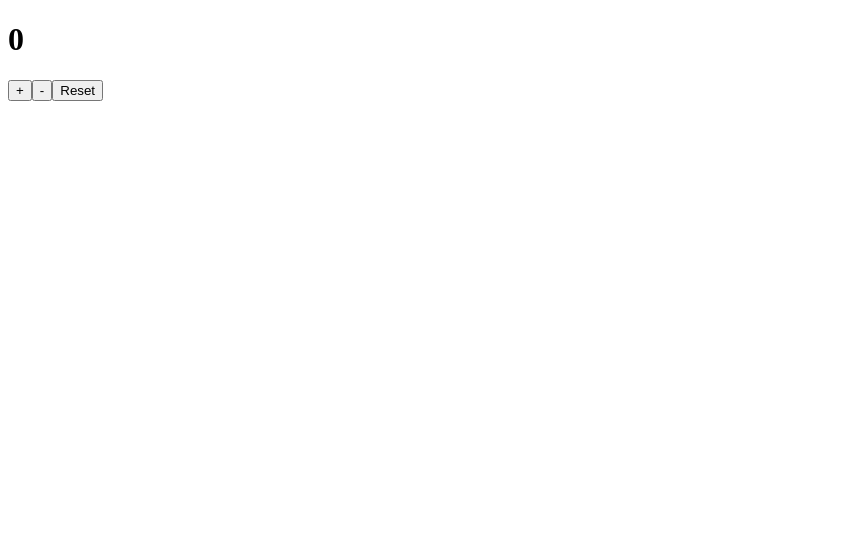
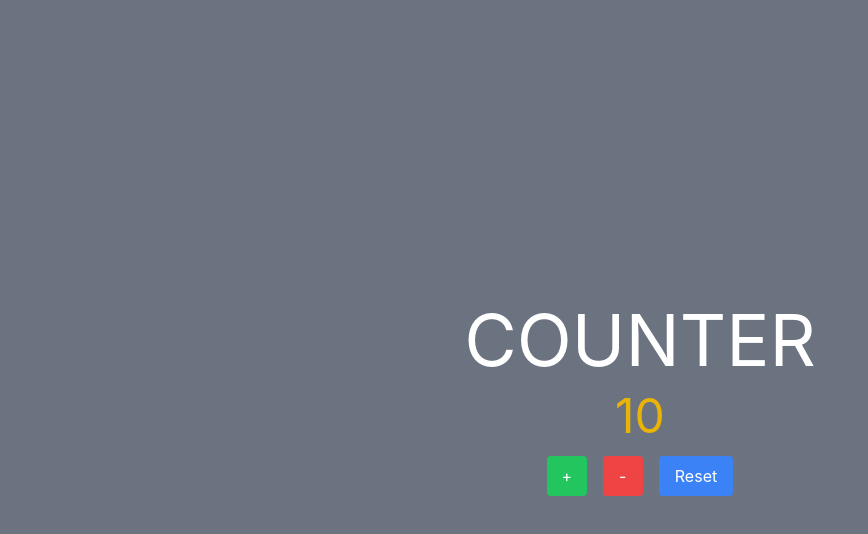
Before and after one commit to akarun010/my-app, a React (Vite) app: page / in a window 1280 px wide. Shown: the top 534 px of the page, without its empty margins (0-868 px from the left). Built offline with nearby package versions, Linux system fonts and the light colour scheme.

Commit message:
Added Tailwind CSS

```diff
--- a/index.html
+++ b/index.html
@@ -4,6 +4,7 @@
     <meta charset="UTF-8" />
     <link rel="icon" type="image/svg+xml" href="/favicon.svg" />
     <meta name="viewport" content="width=device-width, initial-scale=1.0" />
+    <link rel="stylesheet" href="./src/Styles/style.css">
     <title>my-app</title>
   </head>
   <body>
--- a/src/Components/App.jsx
+++ b/src/Components/App.jsx
@@ -5,7 +5,7 @@ function App() {
 
   return (
     <>
-    <Counter />
+    <Counter initialValue={10} />
     </>
   )
 }
--- a/src/Components/Counter.jsx
+++ b/src/Components/Counter.jsx
@@ -1,13 +1,16 @@
 import React, { useState } from 'react'
 
-const Counter = () => {
-    const [counter, setCounter] = useState(0);
+const Counter = ({initialValue}) => {
+    const [counter, setCounter] = useState(initialValue);
   return (
-    <div>
-        <h1>{counter}</h1>
-        <button onClick={() => setCounter(counter => counter + 1)}>+</button>
-        <button onClick={() => setCounter(counter => counter - 1)}>-</button>
-        <button onClick={() => setCounter(0)}>Reset</button>
+    <div className="w-full h-lvh flex justify-center gap-4 flex-col items-center bg-[#6B7280]">
+        <h1 className="text-7xl text-[#FFFFFF]">COUNTER</h1>
+        <h1 className="text-5xl text-[#EAB308]">{counter}</h1>
+        <div className="flex gap-4">
+            <button className="bg-[#22C55E] w-10 cursor-pointer p-2 text-white rounded" onClick={() => setCounter(counter => counter + 1)}>+</button>
+            <button className="bg-[#EF4444] w-10 p-2 text-white cursor-pointer rounded" onClick={() => setCounter(counter => counter - 1)}>-</button>
+            <button className="bg-[#3B82F6] p-2 pr-4 pl-4 text-center rounded text-white cursor-pointer" onClick={() => setCounter(0)}>Reset</button>
+        </div>
     </div>
   )
 }
--- /dev/null
+++ b/src/Styles/style.css
@@ -0,0 +1 @@
+@import "tailwindcss";
```
